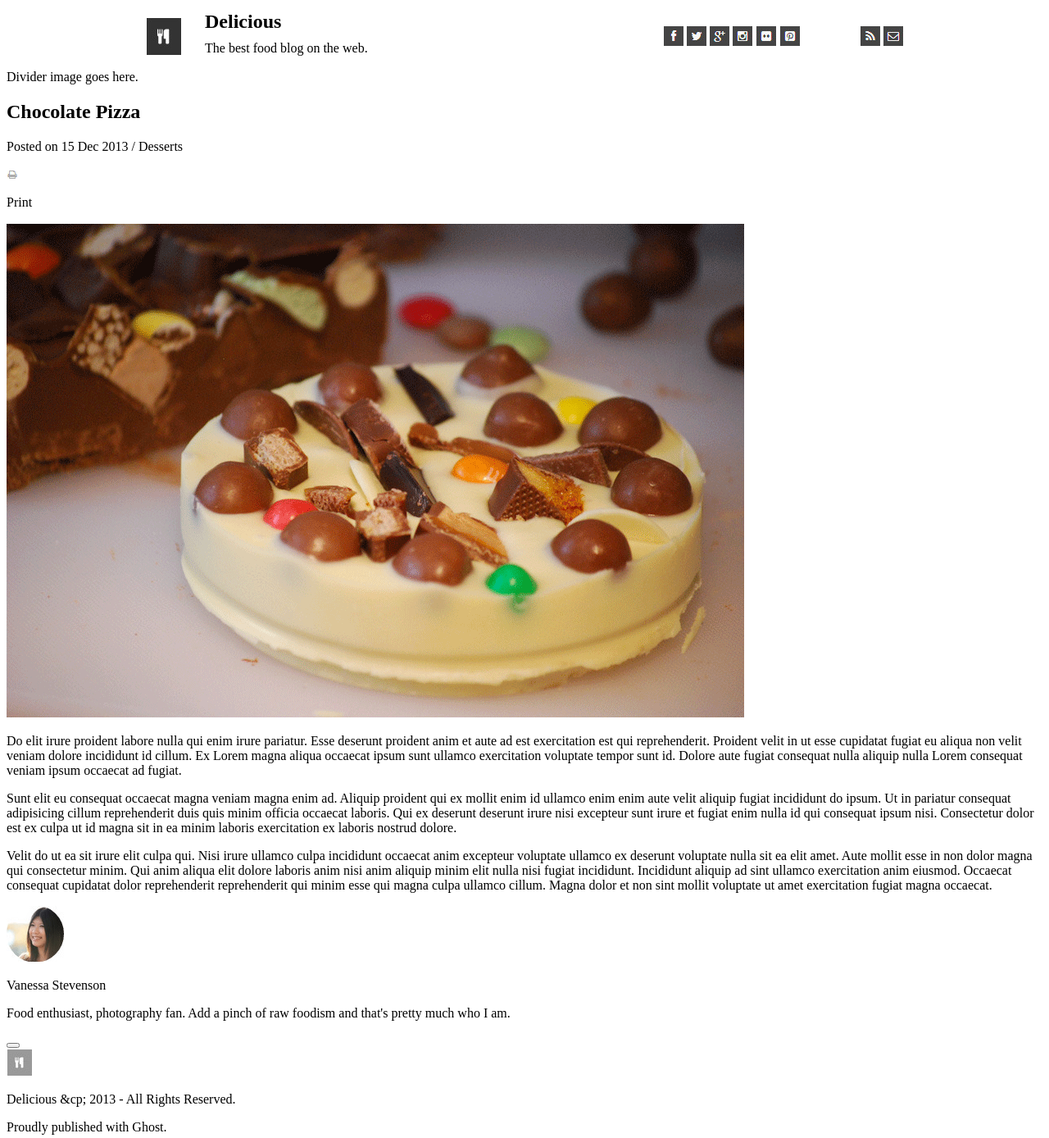
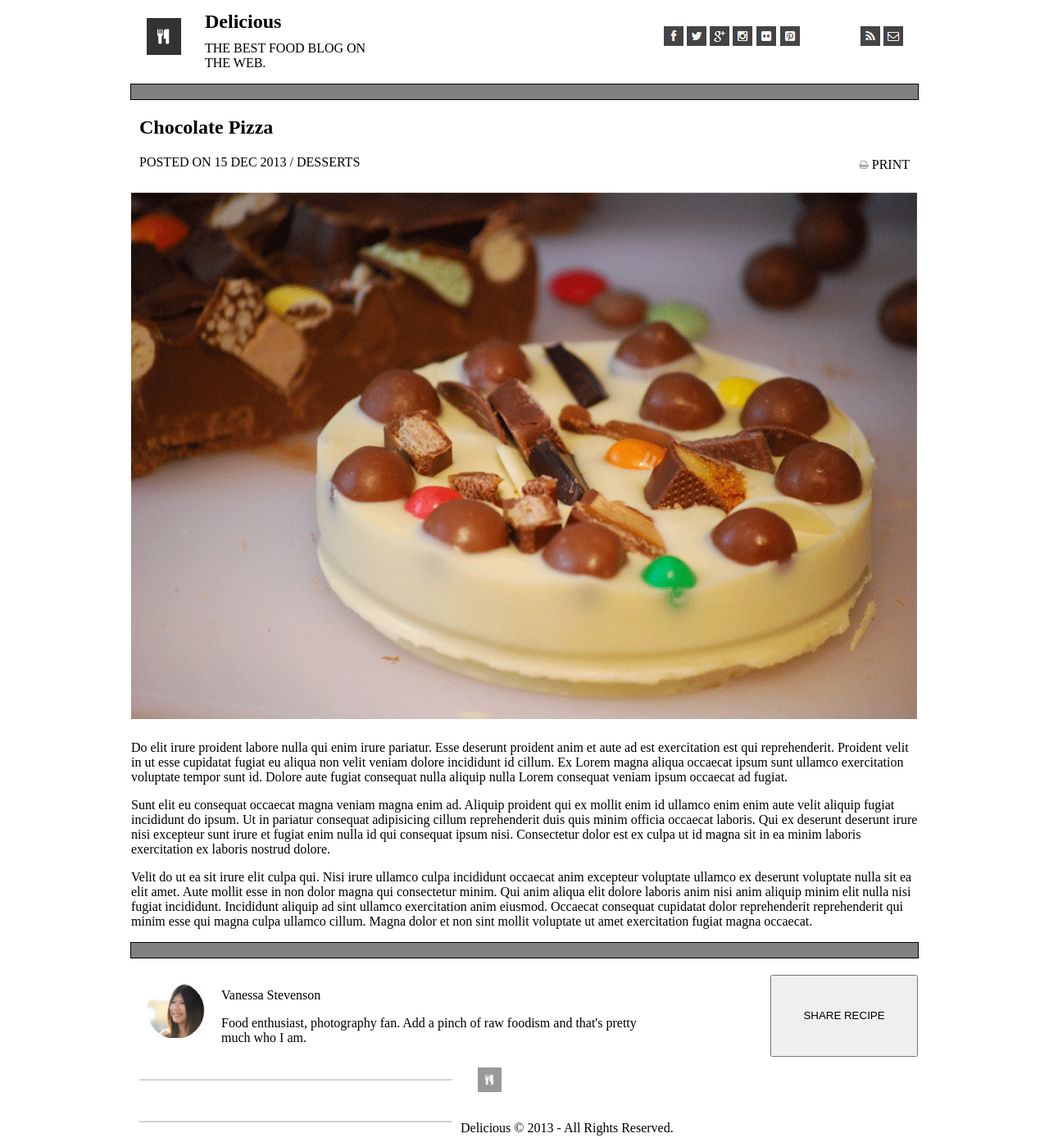
Before and after one commit to robert-hatfield/chocolate-pizza, a plain HTML site: page index.html in a window 1280 px wide. Shown: the part 5-1393 px from the top of the page at 82% size. Drawn offline with Linux system fonts and the light colour scheme.

Commit message:
Almost have layout complete.

```diff
--- a/index.html
+++ b/index.html
@@ -13,7 +13,7 @@
       </div>
       <section class="grid_3">
         <h1 id="header_delicious" style="margin-bottom: 10px; margin-top: 10px">Delicious</h3>
-        <p class="to_upper_case" style="margin-top: 10px">The best food blog on the web.</p>
+        <p class="to_upper_case" style="margin-top: 10px; text-transform:uppercase">The best food blog on the web.</p>
       </section>
       <section id="header_logos" class="grid_3 prefix_4" style="height: 82px">
         <img src="img/fb-icon.png" alt="Facebook icon" style="margin-top: 29px">
@@ -28,35 +28,43 @@
         <img src="img/mail-icon.png" alt="Mail icon">
       </section>
     </header>
-    <div class="divider" style="display: block">
-      Divider image goes here.
-    </div>
+    <div style="width: 960px; height: 18px; border: 1px solid black; background-color: grey; margin-left: auto; margin-right: auto"></div>
     <article class="recipe">
-      <header>
+      <header class="container_12">
+        <div class="grid_4 suffix_5">
         <h1 id="recipe_name">Chocolate Pizza</h1>
-        <p class="to_upper_case">Posted on 15 Dec 2013 / Desserts</p>
-        <img src="img/print-icon.png" alt="print icon"><p class="to_upper_case">Print</p>
+        <p class="to_upper_case"><span class="to_upper_case" style="text-transform: uppercase">Posted on 15 Dec 2013 / Desserts</span></p>
+      </div>
+      <div class="grid_3" style="height: 102.05px">
+        <p class="to_upper_case" style="float: right; clear: right; margin: 70.25px auto 16px auto; text-transform: uppercase"><img src="img/print-icon.png" alt="print icon">
+        Print</p>
+      </div>
       </header>
-      <img id="recipe_photo" src="img/choco-pizza.png" alt="Chocolate Pizza photo">
-      <section id="recipe_directions">
+      <img id="recipe_photo" src="img/choco-pizza.png" alt="Chocolate Pizza photo" style="display: block; width: 960px; height: auto; margin: 10px auto">
+      <section id="recipe_directions" class="container_12">
         <p>Do elit irure proident labore nulla qui enim irure pariatur. Esse deserunt proident anim et aute ad est exercitation est qui reprehenderit. Proident velit in ut esse cupidatat fugiat eu aliqua non velit veniam dolore incididunt id cillum. Ex Lorem magna aliqua occaecat ipsum sunt ullamco exercitation voluptate tempor sunt id. Dolore aute fugiat consequat nulla aliquip nulla Lorem consequat veniam ipsum occaecat ad fugiat.</p>
         <p>Sunt elit eu consequat occaecat magna veniam magna enim ad. Aliquip proident qui ex mollit enim id ullamco enim enim aute velit aliquip fugiat incididunt do ipsum. Ut in pariatur consequat adipisicing cillum reprehenderit duis quis minim officia occaecat laboris. Qui ex deserunt deserunt irure nisi excepteur sunt irure et fugiat enim nulla id qui consequat ipsum nisi. Consectetur dolor est ex culpa ut id magna sit in ea minim laboris exercitation ex laboris nostrud dolore.</p>
         <p>Velit do ut ea sit irure elit culpa qui. Nisi irure ullamco culpa incididunt occaecat anim excepteur voluptate ullamco ex deserunt voluptate nulla sit ea elit amet. Aute mollit esse in non dolor magna qui consectetur minim. Qui anim aliqua elit dolore laboris anim nisi anim aliquip minim elit nulla nisi fugiat incididunt. Incididunt aliquip ad sint ullamco exercitation anim eiusmod. Occaecat consequat cupidatat dolor reprehenderit reprehenderit qui minim esse qui magna culpa ullamco cillum. Magna dolor et non sint mollit voluptate ut amet exercitation fugiat magna occaecat.</p>
       </section>
       <section class="ingredients">
       </section>
-      <div class="divider">
-      </div>
-      <footer id="recipe_footer">
-        <img src="img/van-pic.png" alt="Photo of author" id="author_photo">
+      <div style="width: 960px; height: 18px; border: 1px solid black; background-color: grey; margin-left: auto; margin-right: auto"></div>
+      <footer id="recipe_footer" class="container_12" style="margin-top: 20px">
+        <img src="img/van-pic.png" alt="Photo of author" id="author_photo" style="display: block; width: 70px; height: auto; margin: 10px 10px auto 20px" class= "grid_2">
+        <div class="grid_7">
         <p>Vanessa Stevenson</p>
         <p>Food enthusiast, photography fan. Add a pinch of raw foodism and that's pretty much who I am.</p>
-        <button type="button" name="share_recipe"></button>
+      </div>
+        <button type="button" name="share_recipe" style="width: 180px; height: 100px; float: right">SHARE RECIPE</button>
       </footer>
     </article>
     <footer class="site_footer">
-      <img src="img/small-logo.png" alt="Small Delicious logo">
-      <p>Delicious &cp; 2013 - All Rights Reserved.</p>
+      <div class="container_12" style="height: 60px">
+      <span class="grid_5" style="height: 0px; border: 1px lightgrey solid; margin-top: 25px"></span>
+      <div class="grid_2"><img src="img/small-logo.png" alt="Small Delicious logo" style="margin: 10px; width: 30px; height: auto; display: block"></div><span class="grid_5" style="height: 0px; border: 1px lightgrey solid; margin-top: 25px"></span>
+    </div>
+
+      <p>Delicious &copy; 2013 - All Rights Reserved.</p>
       <p>Proudly published with Ghost.</p>
     </footer>
   </body>
```
